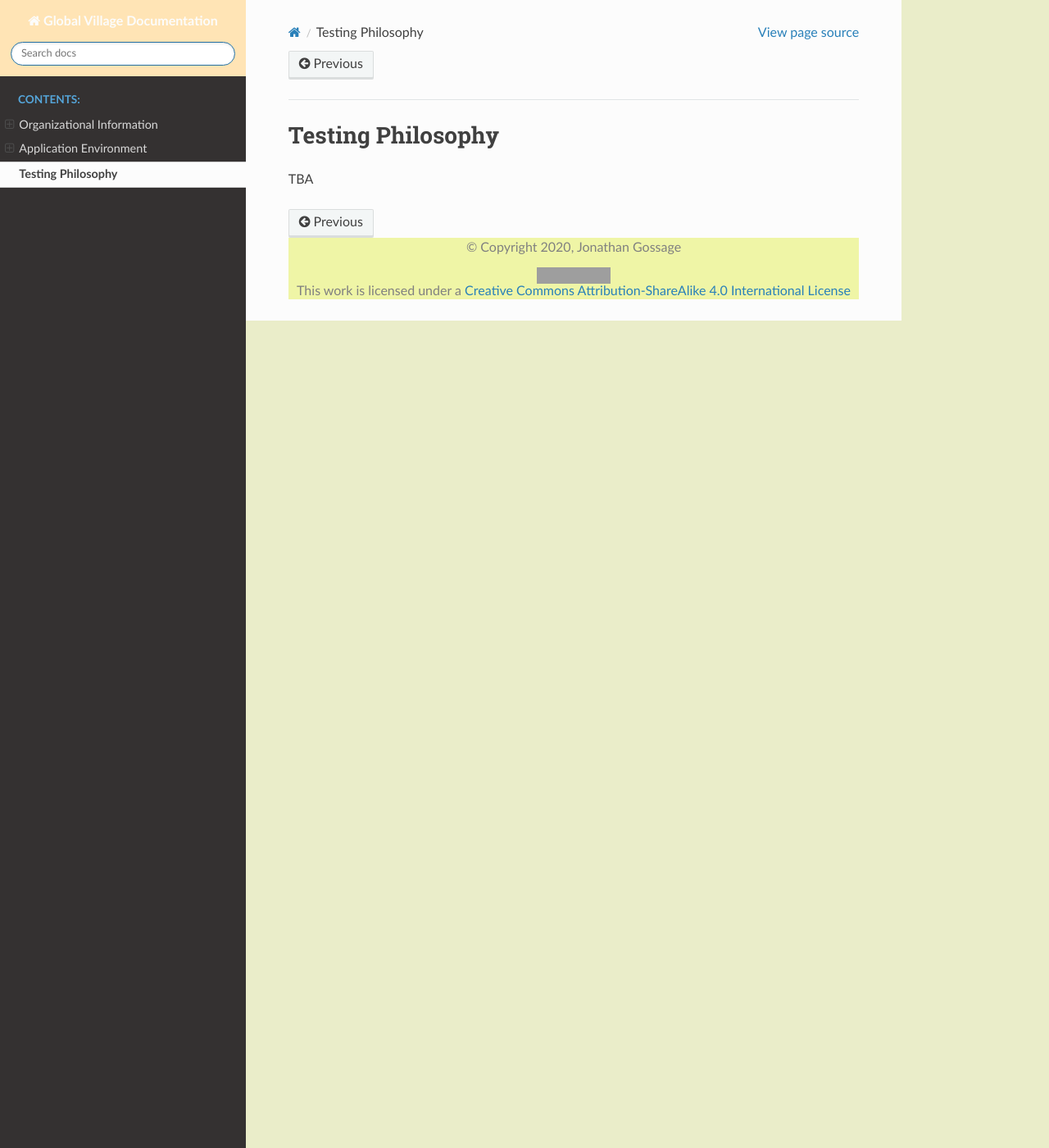
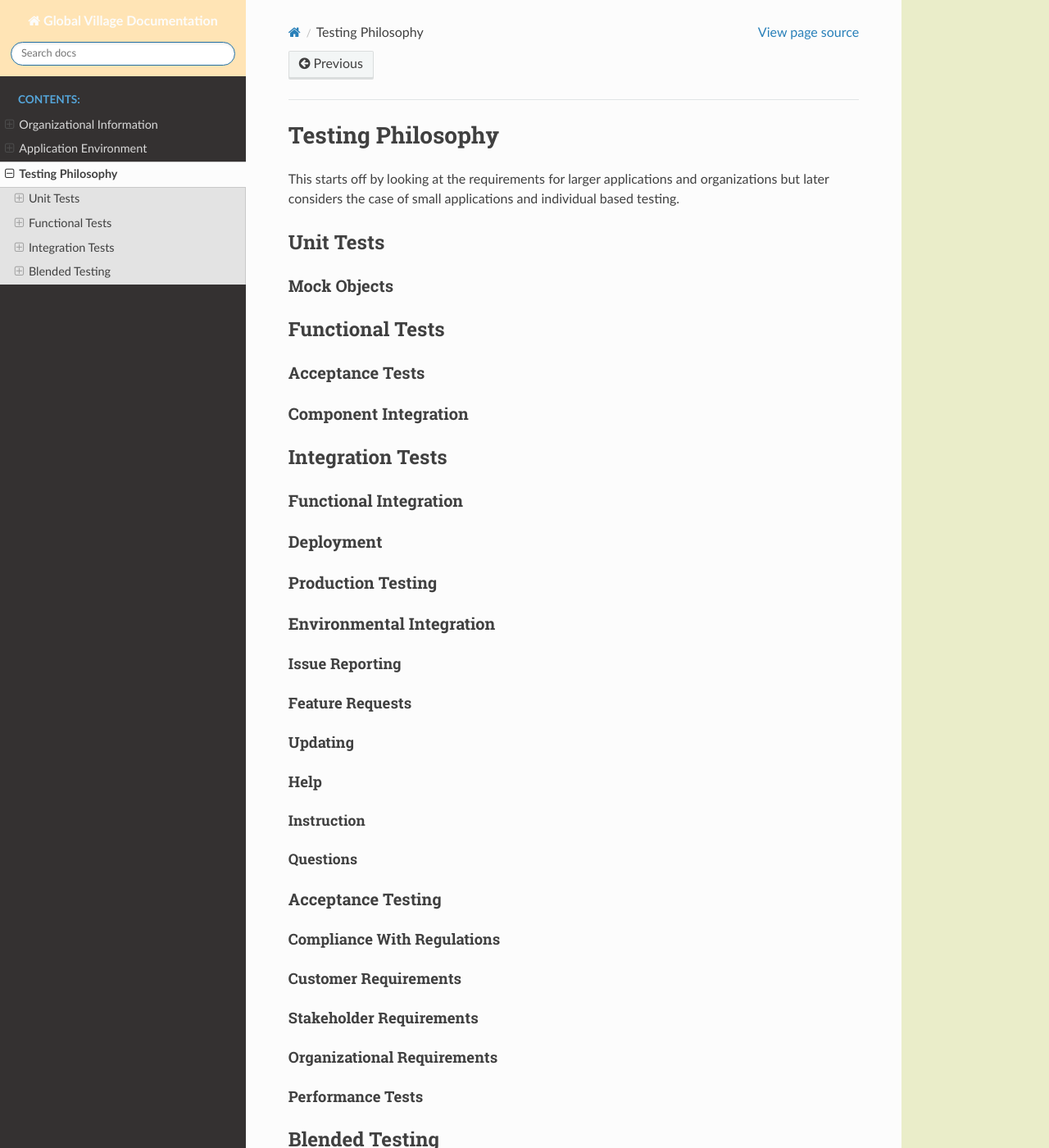
Before and after one commit to globalvillagesoftware/Documentation, a Sphinx documentation site: the page built from gvDocs/no-batchfile/source/testingPhilosophy.rst, in a window 1280 px wide and 1400 px high. Shown: the whole window at 82% size. Built offline with Sphinx 7.4.7 and the Read the Docs theme 2.0.0, drawn with Linux system fonts in a browser that asks for light colours; some of the changed text lies outside the part shown; grey boxes are pictures that could not be loaded.

Commit message:
Work in Progress
Start discussion about testing.

```diff
--- a/gvDocs/no-batchfile/source/testingPhilosophy.rst
+++ b/gvDocs/no-batchfile/source/testingPhilosophy.rst
@@ -2,4 +2,85 @@
 Testing Philosophy
 ##################
 
-TBA
+This starts off by looking at the requirements for larger applications and
+organizations but later considers the case of small applications and individual
+based testing.
+
+**********
+Unit Tests
+**********
+
+Mock Objects
+============
+
+****************
+Functional Tests
+****************
+
+Acceptance Tests
+=================
+
+Component Integration
+=====================
+
+*****************
+Integration Tests
+*****************
+
+Functional Integration
+======================
+
+Deployment
+==========
+
+Production Testing
+==================
+
+Environmental Integration
+=========================
+
+Issue Reporting
+---------------
+
+Feature Requests
+----------------
+
+Updating
+--------
+
+Help
+----
+
+Instruction
+^^^^^^^^^^^
+
+Questions
+^^^^^^^^^
+
+Acceptance Testing
+==================
+
+Compliance With Regulations
+---------------------------
+
+Customer Requirements
+---------------------
+
+Stakeholder Requirements
+------------------------
+
+Organizational Requirements
+---------------------------
+
+Performance Tests
+-----------------
+
+***************
+Blended Testing
+***************
+
+Organizations
+=============
+
+Individuals
+===========
```
